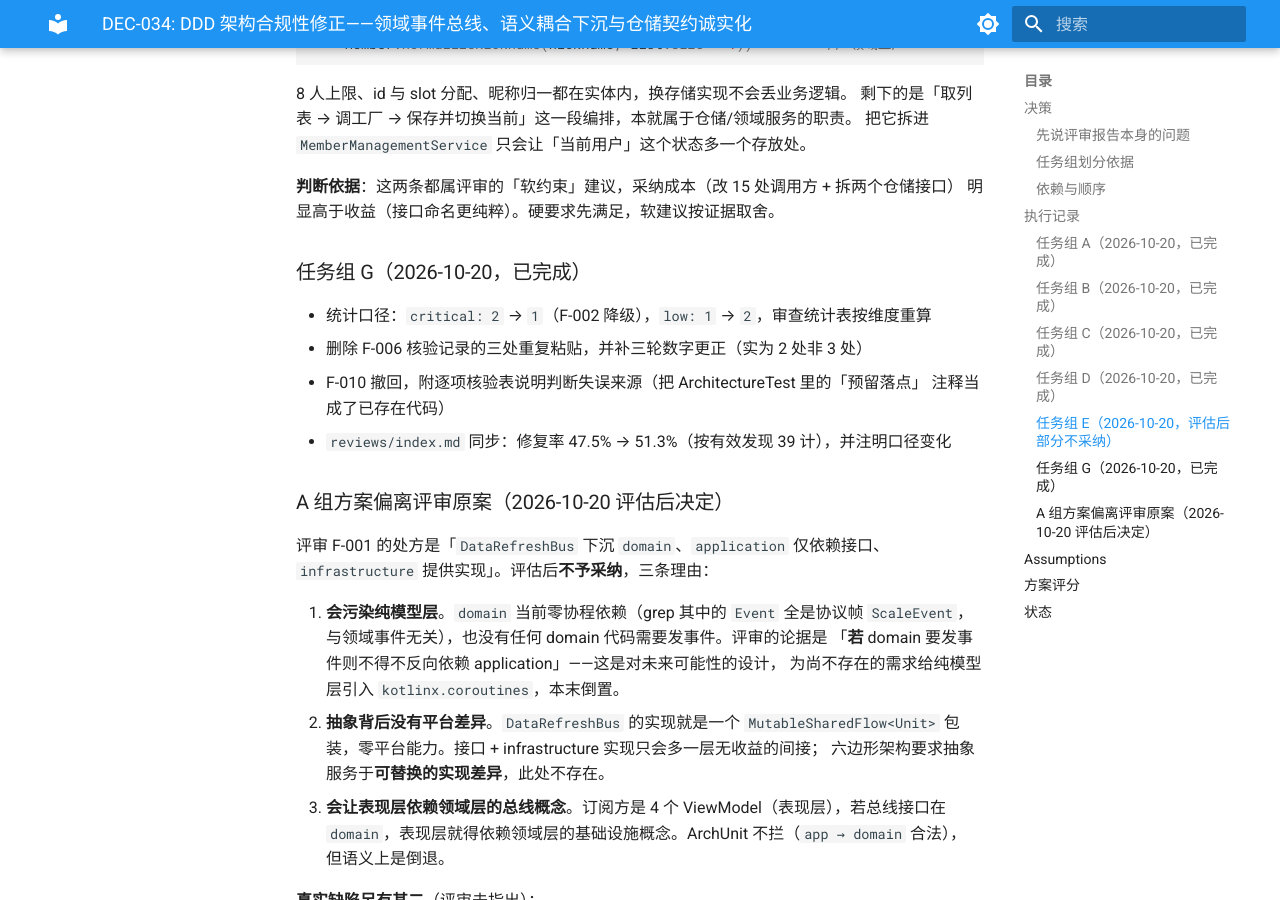
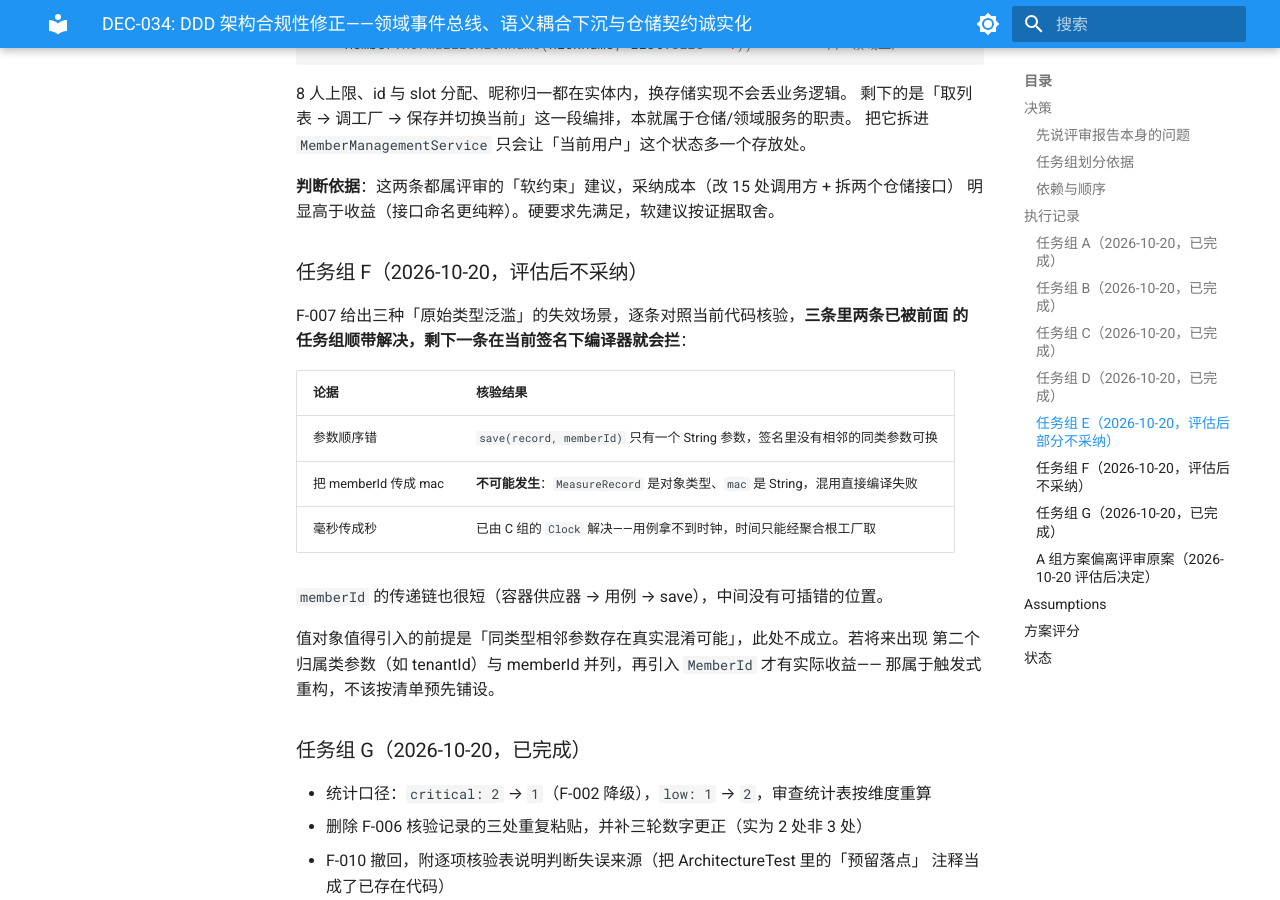
Before and after one commit to zerophix/lightweigh, an MkDocs documentation site: the page built from docs/ai/decisions/DEC-034.md, in a window 1280 px wide and 900 px high, scrolled down 6688 px. Built offline with MkDocs 1.6.1 and Material for MkDocs 9.7.7, drawn with Linux system fonts in a browser that asks for light colours.

Commit message:
docs(decision): close DEC-034 group F and finish the review
F-007 asked for value objects to stop raw types being mixed up. Checked
against the code, two of its three failure modes are already gone and
the third cannot occur at the current signatures.

- "argument order is swapped": save(record, memberId) has a single
  String parameter, so there is no neighbouring same-typed argument to
  exchange it with
- "memberId passed where mac belongs": impossible, MeasureRecord is an
  object and mac is a String, so the compiler rejects the mix
- "millis passed as seconds": Clock already closed this in group C,
  where a use case can no longer read the clock at all

memberId also travels only three steps (container supplier, use case,
save), leaving nowhere to insert the wrong value. Value objects earn
their keep when same-typed neighbours create a real mix-up surface;
there is none here. If a second owning identifier ever sits beside
memberId, introducing MemberId then will have a reason.

DEC-034 is now closed across all seven groups: A through D landed the
fixes, E and F recorded why their prescriptions were not taken up, and
G corrected the review itself. That closes all nine effective findings
in the ddd-architecture review. The eleven findings in the
ai-dev-readiness review remain open.

```diff
--- a/docs/ai/decisions/DEC-034.md
+++ b/docs/ai/decisions/DEC-034.md
@@ -37,12 +37,13 @@ task_groups:
     claimed_by: opencode
     claimed_at: 2026-10-20
   - id: F
-    status: pending
+    status: done
+    status_note: "评估后不采纳：三条论据中两条已被 A/C/D 组顺带解决，第三条在当前签名下编译器即拦截（证据见正文）"
     priority: P2
-    desc: "值对象渐进引入：优先 MemberId 与 AlgorithmId（跨层传递最频繁），再逐步覆盖 MacAddress/MeasurementTime/BodyFatPercent"
-    files: "domain/src/main/*, application/src/main/*"
-    claimed_by: null
-    claimed_at: null
+    desc: "值对象渐进引入评估：MemberId/AlgorithmId 等值对象的收益经核验已不成立——memberId 传递链短且签名中无相邻同类参数，MeasureRecord 与 String 混用会编译失败，时间语义已由 Clock 收口。记录不采纳理由"
+    files: "docs/ai/decisions/DEC-034.md"
+    claimed_by: opencode
+    claimed_at: 2026-10-20
   - id: G
     status: done
     priority: P0
@@ -312,6 +313,23 @@ val member = Member(id, Member.nextSlot(list),
 **判断依据**：这两条都属评审的「软约束」建议，采纳成本（改 15 处调用方 + 拆两个仓储接口）
 明显高于收益（接口命名更纯粹）。硬要求先满足，软建议按证据取舍。
 
+### 任务组 F（2026-10-20，评估后不采纳）
+
+F-007 给出三种「原始类型泛滥」的失效场景，逐条对照当前代码核验，**三条里两条已被前面
+的任务组顺带解决，剩下一条在当前签名下编译器就会拦**：
+
+| 论据 | 核验结果 |
+|---|---|
+| 参数顺序错 | `save(record, memberId)` 只有一个 String 参数，签名里没有相邻的同类参数可换 |
+| 把 memberId 传成 mac | **不可能发生**：`MeasureRecord` 是对象类型、`mac` 是 String，混用直接编译失败 |
+| 毫秒传成秒 | 已由 C 组的 `Clock` 解决——用例拿不到时钟，时间只能经聚合根工厂取 |
+
+`memberId` 的传递链也很短（容器供应器 → 用例 → save），中间没有可插错的位置。
+
+值对象值得引入的前提是「同类型相邻参数存在真实混淆可能」，此处不成立。若将来出现
+第二个归属类参数（如 tenantId）与 memberId 并列，再引入 `MemberId` 才有实际收益——
+那属于触发式重构，不该按清单预先铺设。
+
 ### 任务组 G（2026-10-20，已完成）
 
 - 统计口径：`critical: 2` → `1`（F-002 降级），`low: 1` → `2`，审查统计表按维度重算
--- a/mkdocs.yml
+++ b/mkdocs.yml
@@ -305,6 +305,7 @@ plugins:
 
 
 
+
 nav:
   - 首页: index.md
 
```
Also changed, not shown: README.md (+1 -0 lines), docs/ai/lifecycle/04_DevNotes.md (+1 -0 lines), docs/ai/reviews/20261020_ddd-architecture/opencode__20261020_143000.md (+12 -1 lines), docs/ai/reviews/index.md (+5 -5 lines).
